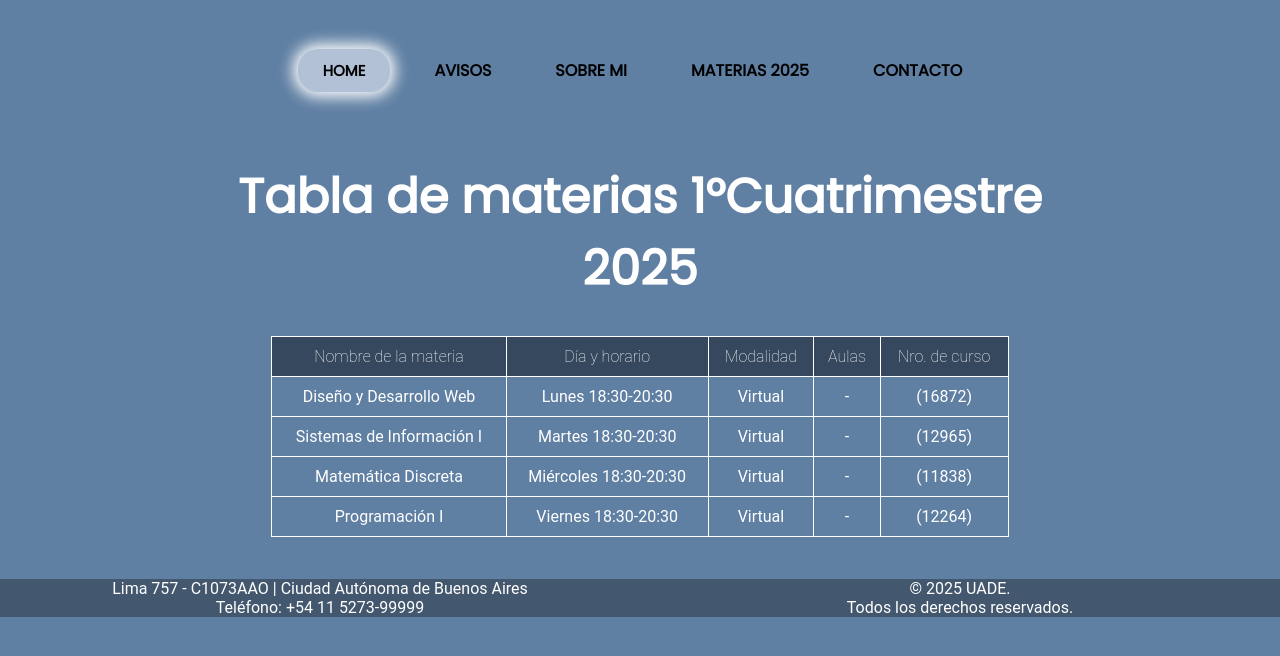
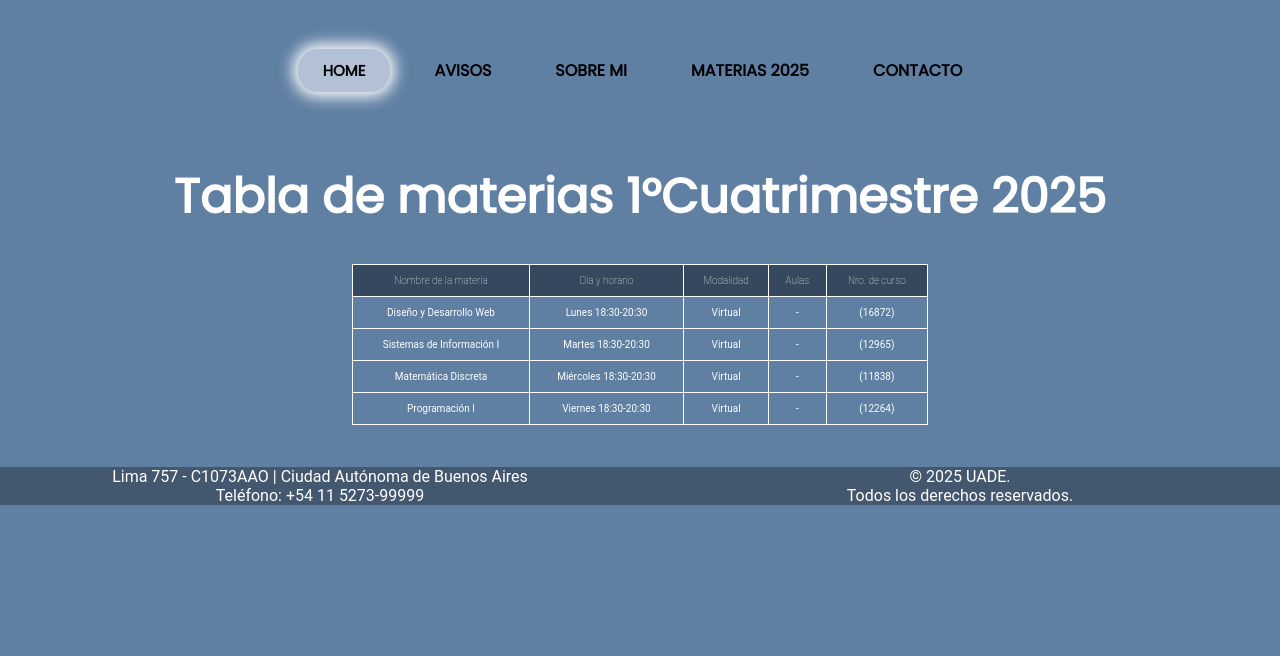
Before and after one commit to LeonelPalavecino510/sitio-personal-git, a plain HTML site: page index.html in a window 1280 px wide. Drawn offline with Linux system fonts and the light colour scheme; a web font is replaced by a local one.

Commit message:
prueba de contenedor tabla

```diff
--- a/estilos.css
+++ b/estilos.css
@@ -505,10 +505,20 @@ input {
     }
 /* Página index */
     table {
-        max-width: 80%;
+        max-width: 50%;
         align-items: center;
-        font-size: 0.8em ;
+        font-size: 0.5em ;
+        table-layout:auto;
+
     }
+
+    #tablamaterias {
+        width: 100%;
+        margin: 0 auto;
+        overflow: hidden;
+    }
+
+
 /* Página avisos */
     .avisos {width: 100%;
         justify-content: center;
@@ -591,7 +601,7 @@ label {
 
 }
 
-@media (max-width: 800px) {
+@media (max-width: 1100px) {
     /* Página inicio */
     .containernav nav { display: flex;
         flex-direction:column;
```
